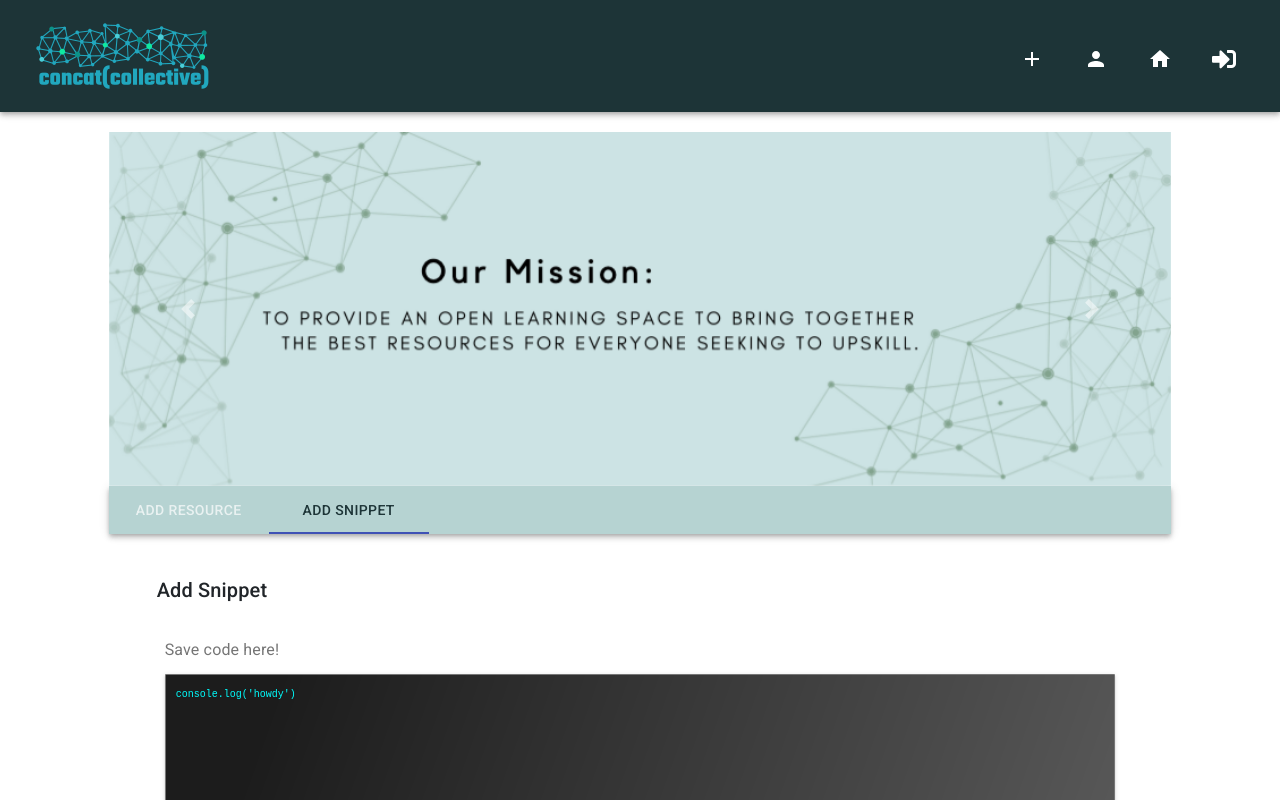
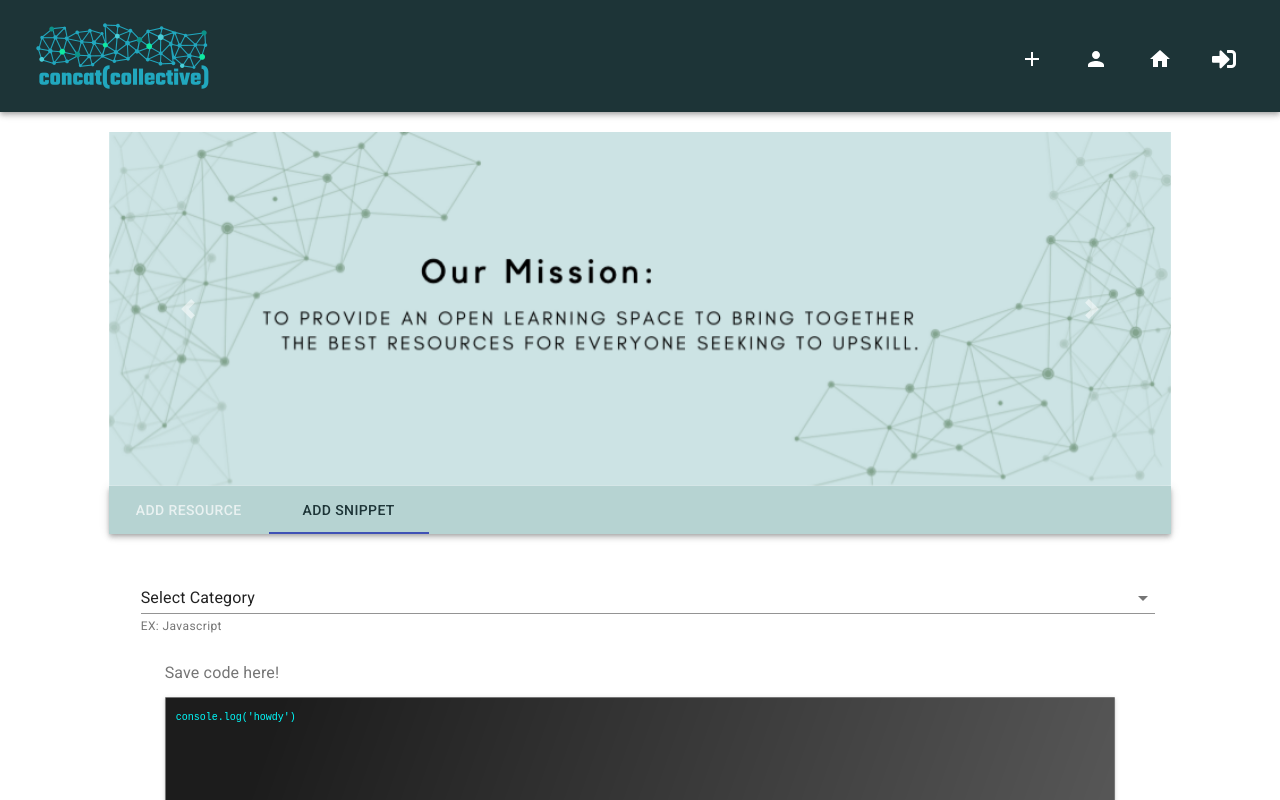
Before and after one commit to drkittendorf/concat_collective, a React (Create React App) app in the folder client/: page /home in a window 1280 px wide. Both pictures are taken after a click on the tab "ADD SNIPPET". Shown: the top 800 px of the page. Built offline with nearby package versions, Linux system fonts and the light colour scheme; no server answers.

Commit message:
snippet front end and resources funcitonal

```diff
--- a/client/src/components/AddResourceForm.js
+++ b/client/src/components/AddResourceForm.js
@@ -47,7 +47,6 @@ export default function AddResource(props) {
 
 	return (
 		<div>
-			<DialogTitle id='form-dialog-title'>Add Resource</DialogTitle>
 			<DialogContent>
 				<DialogContentText>
 					Find something cool? Add it to the collection!
--- a/client/src/components/SnippetForm/AddSnippetForm.js
+++ b/client/src/components/SnippetForm/AddSnippetForm.js
@@ -39,6 +39,10 @@ export default function AddResource(props) {
 		submitForm,
 		handleSnippetInput,
 		snippetInput,
+		descriptionInput,
+		handleDescriptionInput,
+		language,
+		handleLanguage
 
 	} = props
 
@@ -50,7 +54,44 @@ export default function AddResource(props) {
 
 	return (
 		<div>
-			<DialogTitle id='form-dialog-title'>Add Snippet</DialogTitle>
+			<FormControl
+			fullWidth={true}
+			 className={classes.formControl}>
+				<Select
+					value={language}
+					onChange={handleLanguage}
+					displayEmpty
+					className={classes.selectEmpty}
+					inputProps={{ 'aria-label': 'Without label' }}
+				>
+					<MenuItem value='' disabled>
+						Select Category
+						</MenuItem>
+					<MenuItem value={'Algorithms'}>Algorithms</MenuItem>
+					<MenuItem value={'C#'}>C#</MenuItem>
+					<MenuItem value={'C++'}>C++</MenuItem>
+					<MenuItem value={'CSS'}>CSS</MenuItem>
+					<MenuItem value={'Golang (Go)'}>Golang (Go)</MenuItem>
+					<MenuItem value={'HTML'}>HTML</MenuItem>
+					<MenuItem value={'Java'}>Java</MenuItem>
+					<MenuItem value={'JavaScript'}>JavaScript</MenuItem>
+					<MenuItem value={'MATLAB'}>MATLAB</MenuItem>
+					<MenuItem value={'Node.js'}>Node.js</MenuItem>
+					<MenuItem value={'Perl'}>Perl</MenuItem>
+					<MenuItem value={'PHP'}>PHP</MenuItem>
+					<MenuItem value={'R'}>R</MenuItem>
+					<MenuItem value={'React.js'}>React.js</MenuItem>
+					<MenuItem value={'Ruby'}>Ruby</MenuItem>
+					<MenuItem value={'Rust'}>Rust</MenuItem>
+					<MenuItem value={'Scheme'}>Scheme</MenuItem>
+					<MenuItem value={'Scala'}>Scala</MenuItem>
+					<MenuItem value={'SQL'}>SQL</MenuItem>
+					<MenuItem value={'Swift'}>Swift</MenuItem>
+					<MenuItem value={'TypeScript'}>TypeScript</MenuItem>
+					<MenuItem value={'Other'}>Other</MenuItem>
+				</Select>
+				<FormHelperText>EX: Javascript</FormHelperText>
+			</FormControl>
 			<DialogContent className={classes.formControl}>
 				<DialogContentText>Save code here!</DialogContentText>
 				{/* where they enter the snippet */}
@@ -61,7 +102,17 @@ export default function AddResource(props) {
 					className={classes.textArea}
 					aria-label="empty textarea" placeholder="Empty"
 					defaultValue="console.log('howdy')"
-					/>
+				/>
+				<TextField
+					// linkInput={linkInput}
+					margin='dense'
+					id='link'
+					label='description'
+					type='text'
+					fullWidth
+					onChange={handleDescriptionInput}
+					value={descriptionInput}
+				/>
 				<Button
 					onClick={submitForm}
 					fullWidth={true}
--- a/client/src/pages/Home.js
+++ b/client/src/pages/Home.js
@@ -60,6 +60,8 @@ export default function Home() {
 
   // Snippet code
   const [snippetInput, setSnippetInput] = useState(``)
+  const [descriptionInput, setDescriptionInput] = useState('');
+  const [language, setLanguage] = useState('');
 
   // submit button for form
   const [submitted, setSubmitted] = useState(false);
@@ -200,27 +202,20 @@ export default function Home() {
     setCategory(event.target.value);
     console.log(`this is the category selected ${event.target.value}`)
   };
-
   const handleSkillChange = (event) => {
     setSkill(event.target.value);
     console.log(`this is the skill selected ${event.target.value}`)
   };
-
-
   const handleInput = (event) => {
     event.preventDefault();
     setLinkInput(event.target.value)
     console.log(`this is the skill selected ${event.target.value}`)
   };
-
-
   const handleTitleInput = (event) => {
     event.preventDefault();
     setTitleInput(event.target.value)
     console.log(`this is the skill selected ${event.target.value}`)
   };
-
-
   const clearForm = () => {
 
     setCategory('')
@@ -228,13 +223,16 @@ export default function Home() {
     setLinkInput('')
     setTitleInput('')
   }
-
   const handleSnippetInput = (event) => {
     setSnippetInput(event.target.value)
-    console.log(`this is the skill selected ${event.target.value}`)
   }
-
-
+  const handleDescriptionInput = (event) => {
+    setDescriptionInput(event.target.value)
+  }
+  const handleLanguage = (event) => {
+    let language = event.target.value;
+    setLanguage(language)
+  }
   const submitForm = (cardType) => () => {
     // send the new card to the database
     // make api call to the server
@@ -251,7 +249,6 @@ export default function Home() {
 
 
   }
-
   const addBookmarkProtocol = () => {
     let data = {
 
@@ -276,20 +273,19 @@ export default function Home() {
       postNotification('wrongInput')
     }
   }
-
   const addSnippetProtocol = () => {
 
 
-    if (snippetInput !== '') {
-      let data = {snippetInput}
+    if (snippetInput !== '' && descriptionInput !== '') {
+      let data = {
+        snippetInput,
+        descriptionInput,
+        language
+      }
 
-      Api.createSnippet(data).then(res => {
+      // ! save snippet data
 
-          postNotification('newCard')
-          setSubmitted(true)
-          clearForm();
-
-        })
+      console.log(data)
 
     } else {
       postNotification('wrongInput')
@@ -327,6 +323,10 @@ export default function Home() {
               snippetInput={snippetInput}
               handleSnippetInput={handleSnippetInput}
               submitForm={submitForm('snippet')}
+              descriptionInput={descriptionInput}
+              handleDescriptionInput={handleDescriptionInput}
+              language={language}
+              handleLanguage={handleLanguage}
             />
           </ResourceTabs>
           {/* <SearchBar /> */}
```
